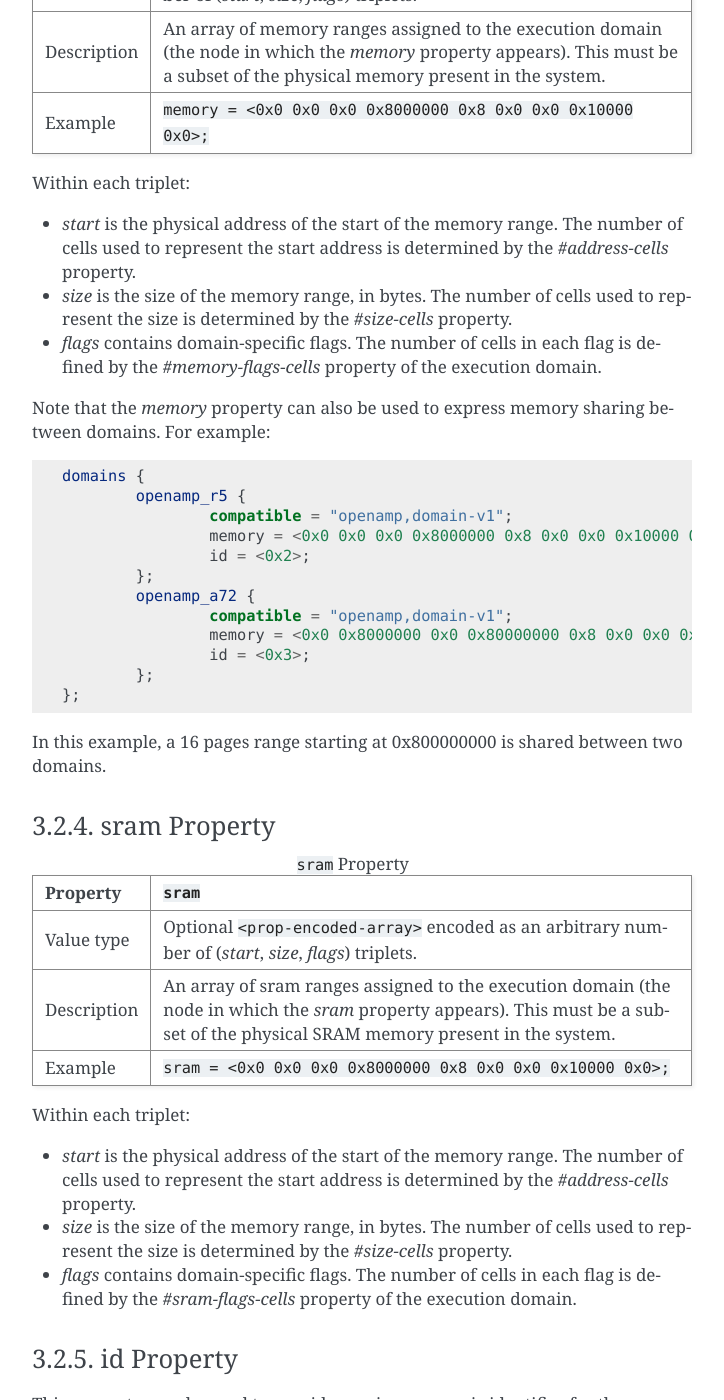
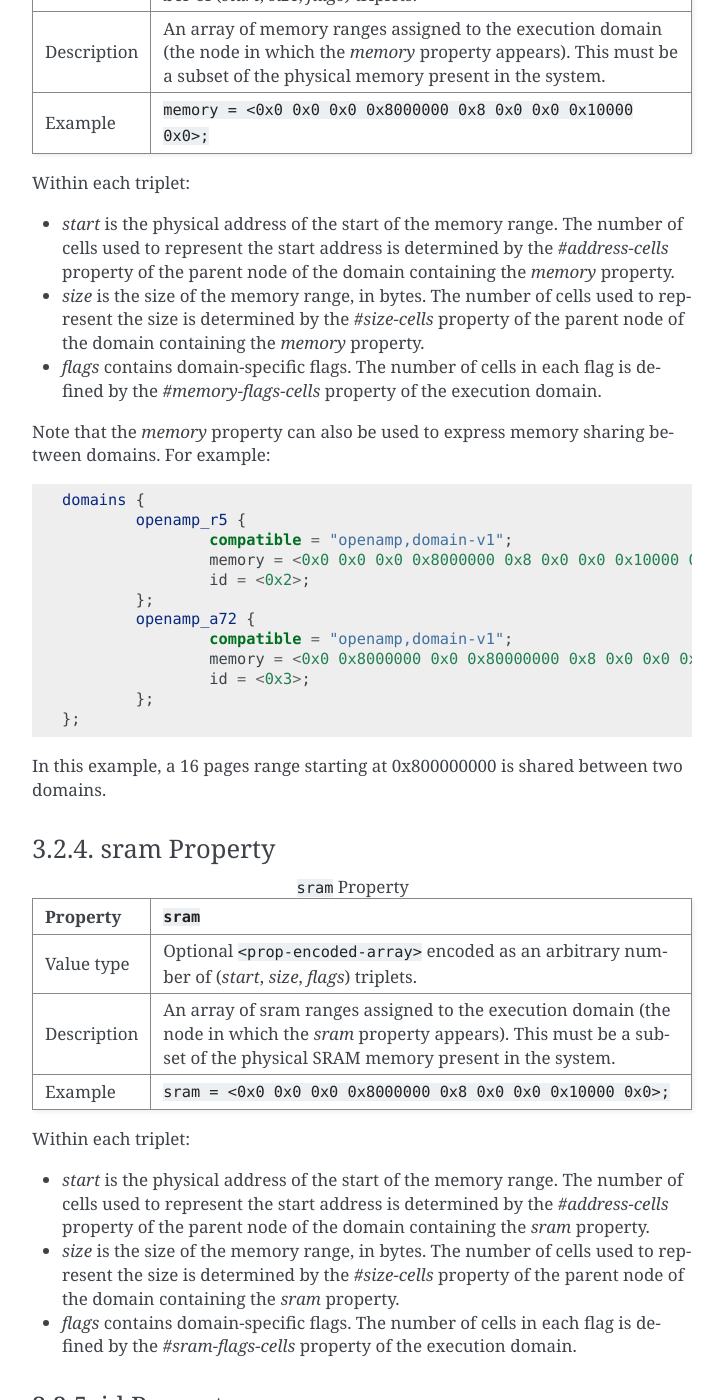
Before and after one commit to devicetree-org/lopper, a Sphinx documentation site: the page built from specification/source/chapter3-execution-domains.rst, in a window 1280 px wide and 1400 px high, scrolled down 5224 px. Shown: the whole window, without its empty margins (388-1112 px from the left). Built offline with Sphinx 7.4.7, drawn with Linux system fonts in a browser that asks for light colours.

Commit message:
specification: domains: clarify start and size fields
The 'start' and 'size' fields in the 'memory' and 'sram' properties of
the execution domain binding could use a bit of clarification. In
particular, it's not fully specified where the #address-cells and
the #size-cells properties that determine the number of cells used
for these fields come from. Spell it out to be explicit.

Fixes: #162
Signed-off-by: Martí Bolívar <marti.bolivar@nordicsemi.no>
Reviewed-by: Stefano Stabellini <stefano.stabellini@amd.com>

```diff
--- a/specification/source/chapter3-execution-domains.rst
+++ b/specification/source/chapter3-execution-domains.rst
@@ -224,9 +224,6 @@ Within each pair:
 memory Property
 ~~~~~~~~~~~~~~~
 
-.. FIXME: start and size #cells are unclear:
-   https://github.com/devicetree-org/lopper/issues/138
-
 .. FIXME: specify content of flags:
    https://github.com/devicetree-org/lopper/issues/137
 
@@ -249,10 +246,12 @@ Within each triplet:
 
 - *start* is the physical address of the start of the memory range. The
   number of cells used to represent the start address is determined by
-  the *#address-cells* property.
+  the *#address-cells* property of the parent node of the domain containing
+  the *memory* property.
 - *size* is the size of the memory range, in bytes. The number of cells
   used to represent the size is determined by the *#size-cells*
-  property.
+  property of the parent node of the domain containing
+  the *memory* property.
 - *flags* contains domain-specific flags. The number of cells in each flag is
   defined by the *#memory-flags-cells* property of the execution domain.
 
@@ -284,9 +283,6 @@ between two domains.
 sram Property
 ~~~~~~~~~~~~~
 
-.. FIXME: start and size #cells are unclear:
-   https://github.com/devicetree-org/lopper/issues/138
-
 .. FIXME: specify content of flags:
    https://github.com/devicetree-org/lopper/issues/137
 
@@ -310,10 +306,12 @@ Within each triplet:
 
 - *start* is the physical address of the start of the memory range. The
   number of cells used to represent the start address is determined by
-  the *#address-cells* property.
+  the *#address-cells* property of the parent node of the domain containing
+  the *sram* property.
 - *size* is the size of the memory range, in bytes. The number of cells
   used to represent the size is determined by the *#size-cells*
-  property.
+  property of the parent node of the domain containing
+  the *sram* property.
 - *flags* contains domain-specific flags. The number of cells in each flag is
   defined by the *#sram-flags-cells* property of the execution domain.
 
```
